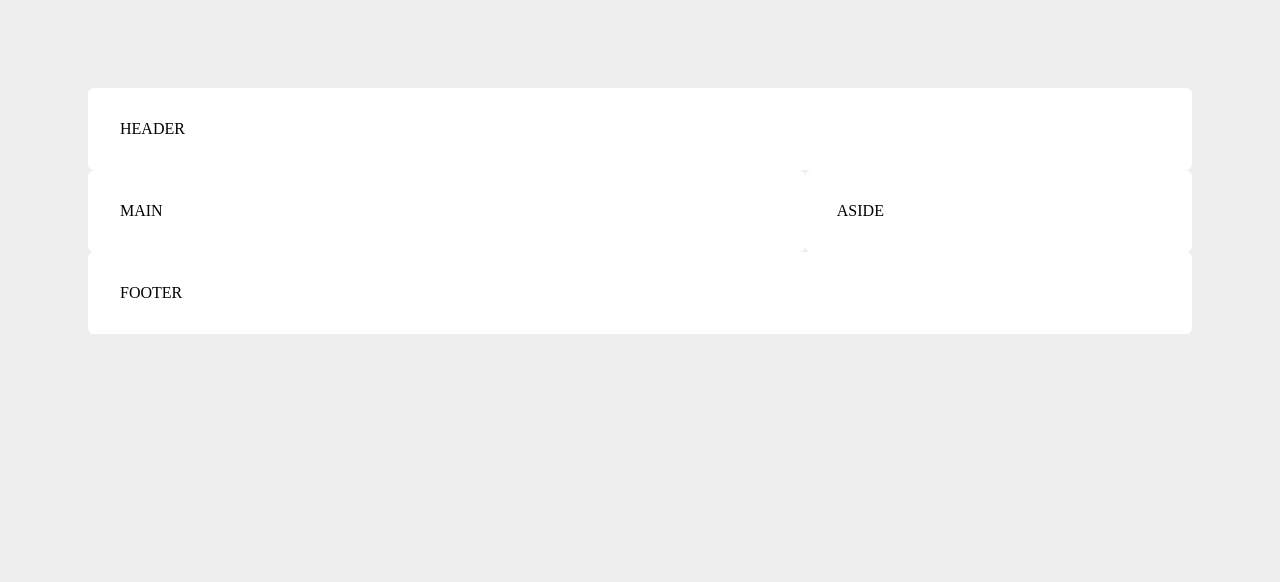
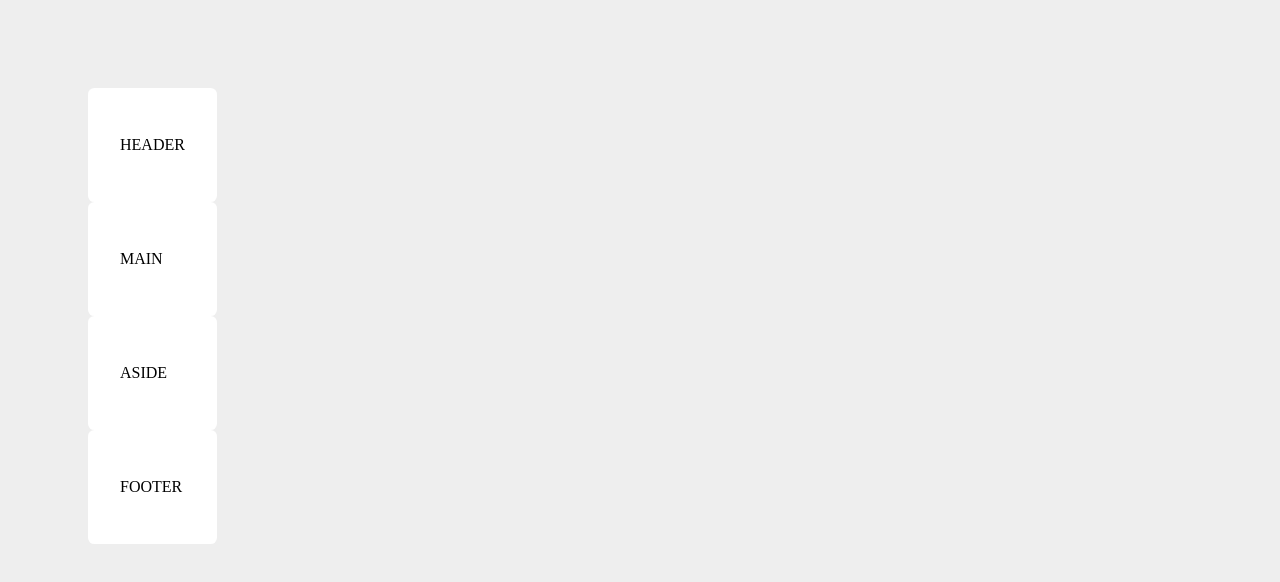
Before and after one commit to TeodoraNesheva/HTML-and-CSS_SoftUni-2023, a plain HTML site: page 06.Flexbox/01_Flexbox-Layout/flexbox-layout.html in a window 1280 px wide. Drawn offline with Linux system fonts and the light colour scheme.

Commit message:
Update flexbox-layout.html

```diff
--- a/06.Flexbox/01_Flexbox-Layout/flexbox-layout.html
+++ b/06.Flexbox/01_Flexbox-Layout/flexbox-layout.html
@@ -8,9 +8,22 @@
     <link rel="stylesheet" href="./style.css">
 </head>
 <body>
-    <header>HEADER</header>
-    <main>MAIN</main>
-    <aside>ASIDE</aside>
-    <footer>FOOTER</footer>
+    <div class="container">
+        <header class="item header">
+            <p>HEADER</p>
+        </header>
+
+        <main class="item main">
+            <p>MAIN</p>
+        </main>
+
+        <aside class="item aside">
+            <p>ASIDE</p>
+        </aside>
+
+        <footer class="item footer">
+            <p>FOOTER</p>
+        </footer>
+    </div>
 </body>
 </html>
```
